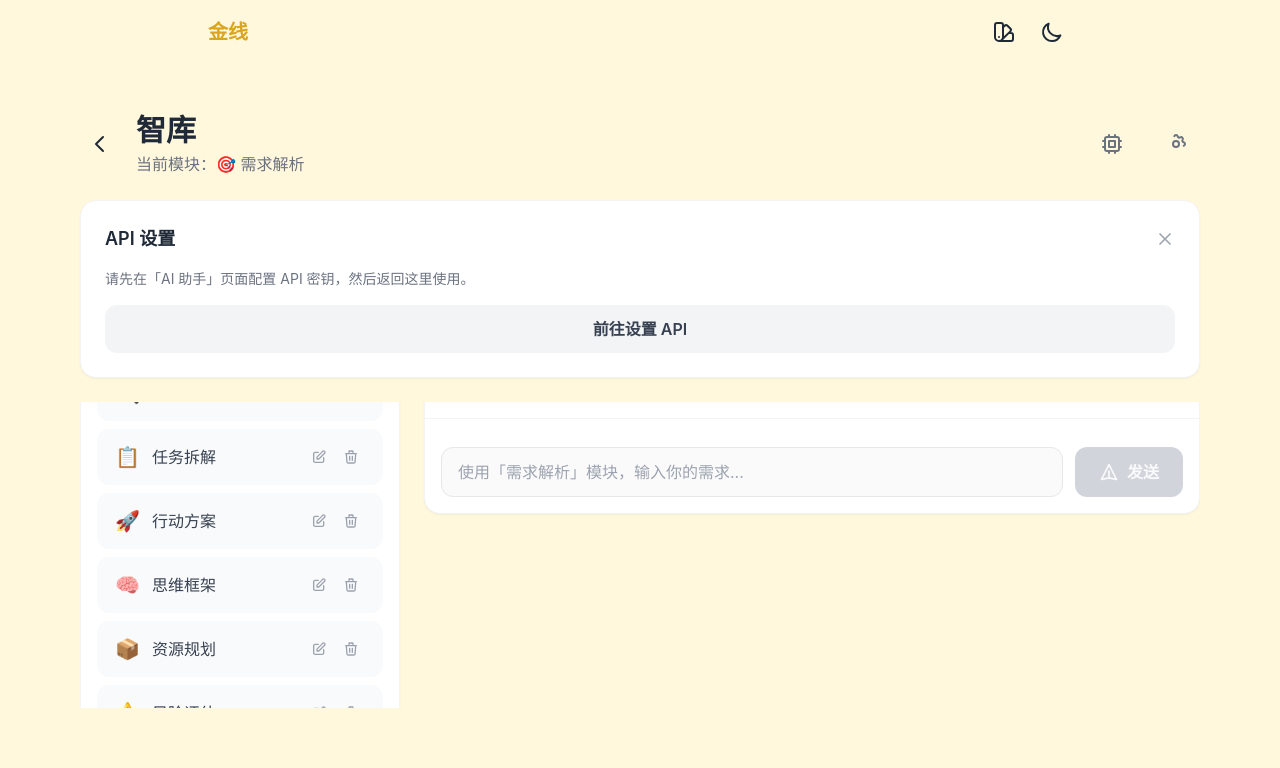
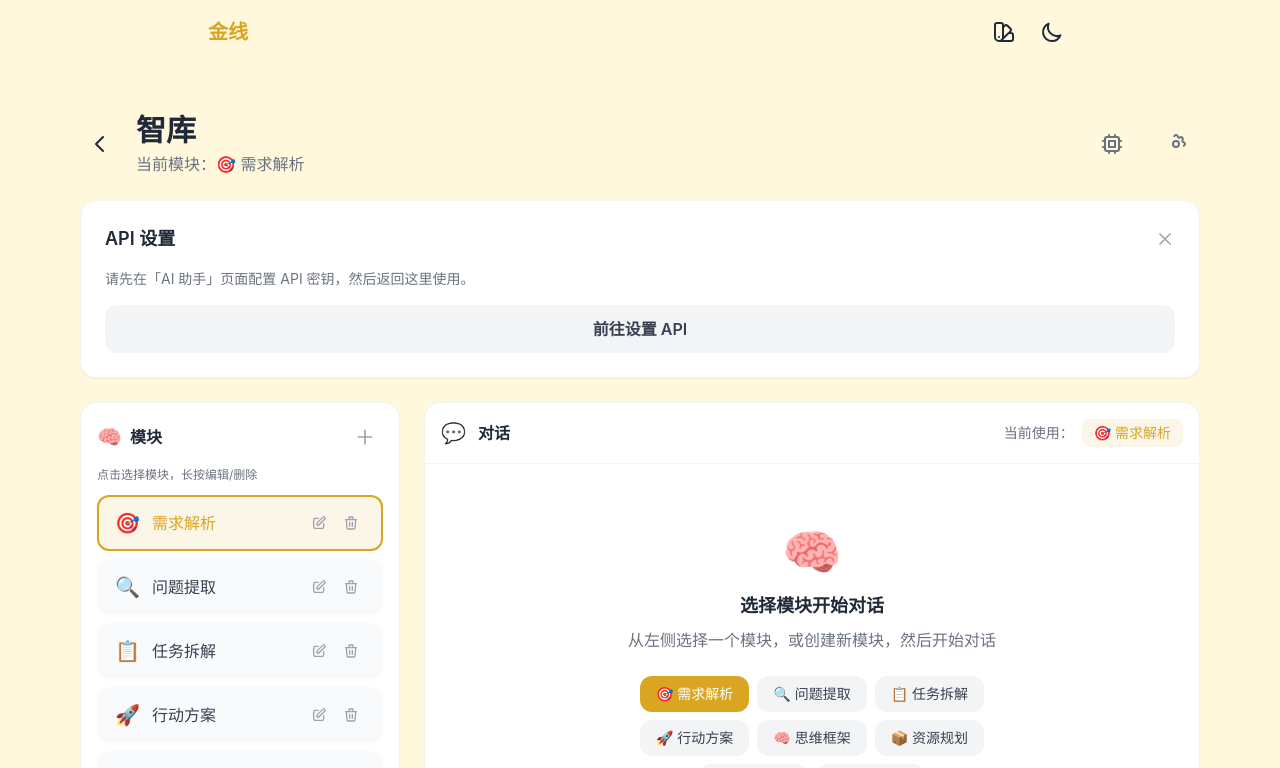
Before and after one commit to zhaojunjie1572/golden-thread, a React (Vite) app: page /action in a window 1280 px wide. Shown: the top 768 px of the page. Built offline with nearby package versions, Linux system fonts and the light colour scheme.

Commit message:
完善ActionProtocolView组件手机端适配细节

```diff
--- a/src/components/ActionProtocolView.tsx
+++ b/src/components/ActionProtocolView.tsx
@@ -400,7 +400,7 @@ export default function ActionProtocolView() {
   };
 
   return (
-    <div className="max-w-6xl mx-auto px-4 py-8 flex flex-col h-[calc(100vh-140px)]">
+    <div className="max-w-6xl mx-auto px-4 py-8">
       <div className="flex items-center gap-4 mb-6">
         <button
           onClick={() => navigate('/')}
@@ -530,9 +530,9 @@ export default function ActionProtocolView() {
         </div>
       )}
 
-      <div className="flex flex-col lg:flex-row gap-6 flex-1 overflow-hidden">
+      <div className="flex flex-col lg:flex-row gap-6">
         <div className="lg:w-80 flex flex-col">
-          <div className="bg-white rounded-2xl shadow-sm border border-gray-100 p-4 flex flex-col flex-1">
+          <div className="bg-white rounded-2xl shadow-sm border border-gray-100 p-4 flex flex-col" style={{ maxHeight: '60vh' }}>
             <div className="flex items-center justify-between mb-3">
               <div className="flex items-center gap-2">
                 <span className="text-xl">🧠</span>
@@ -600,8 +600,8 @@ export default function ActionProtocolView() {
           </div>
         </div>
 
-        <div className="flex-1 flex flex-col min-h-0">
-          <div className="bg-white rounded-2xl shadow-sm border border-gray-100 flex flex-col flex-1 overflow-hidden">
+        <div className="flex-1 flex flex-col">
+          <div className="bg-white rounded-2xl shadow-sm border border-gray-100 flex flex-col" style={{ minHeight: '60vh' }}>
             <div className="p-4 border-b border-gray-100">
               <div className="flex items-center justify-between">
                 <div className="flex items-center gap-3">
```
